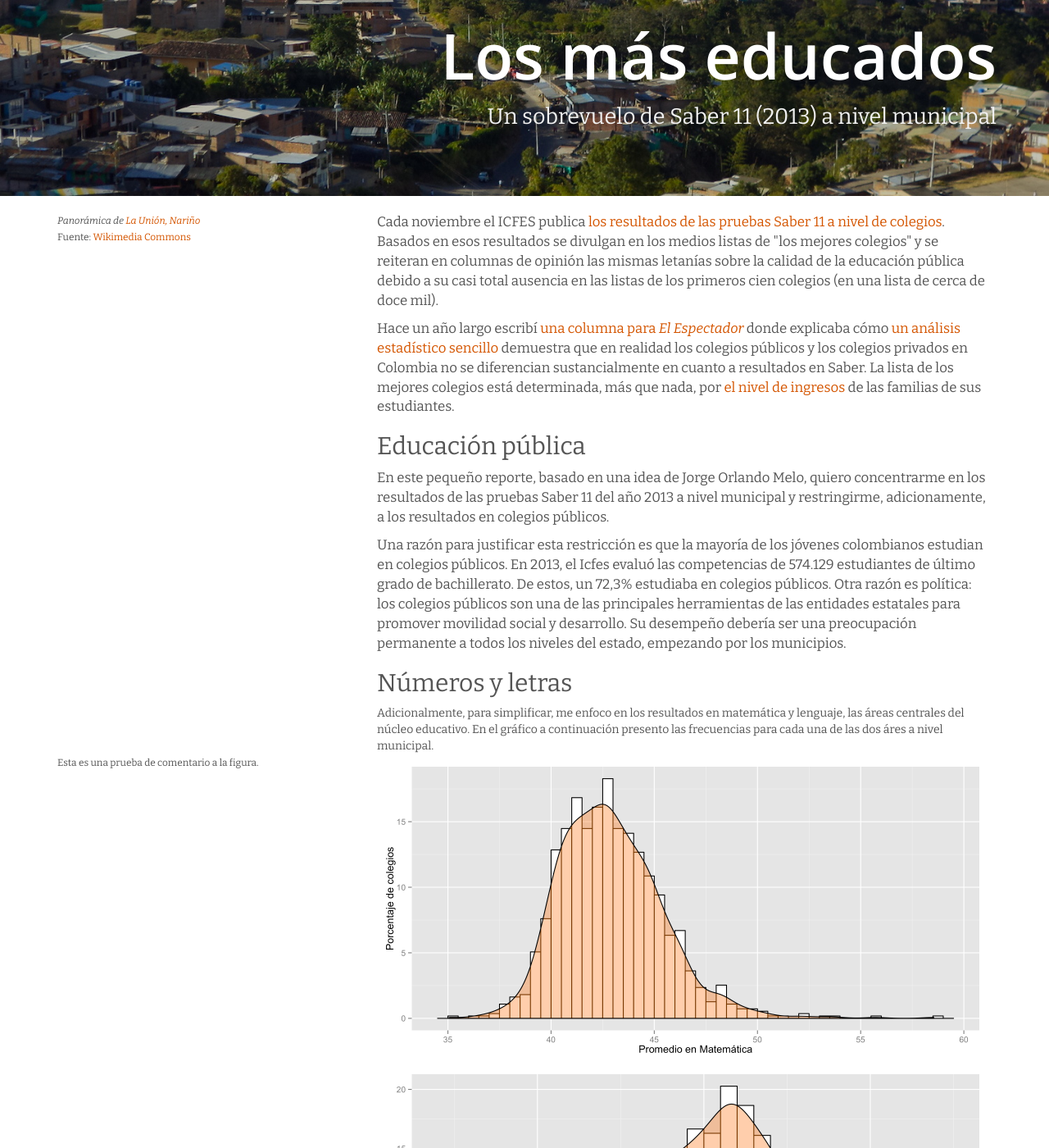
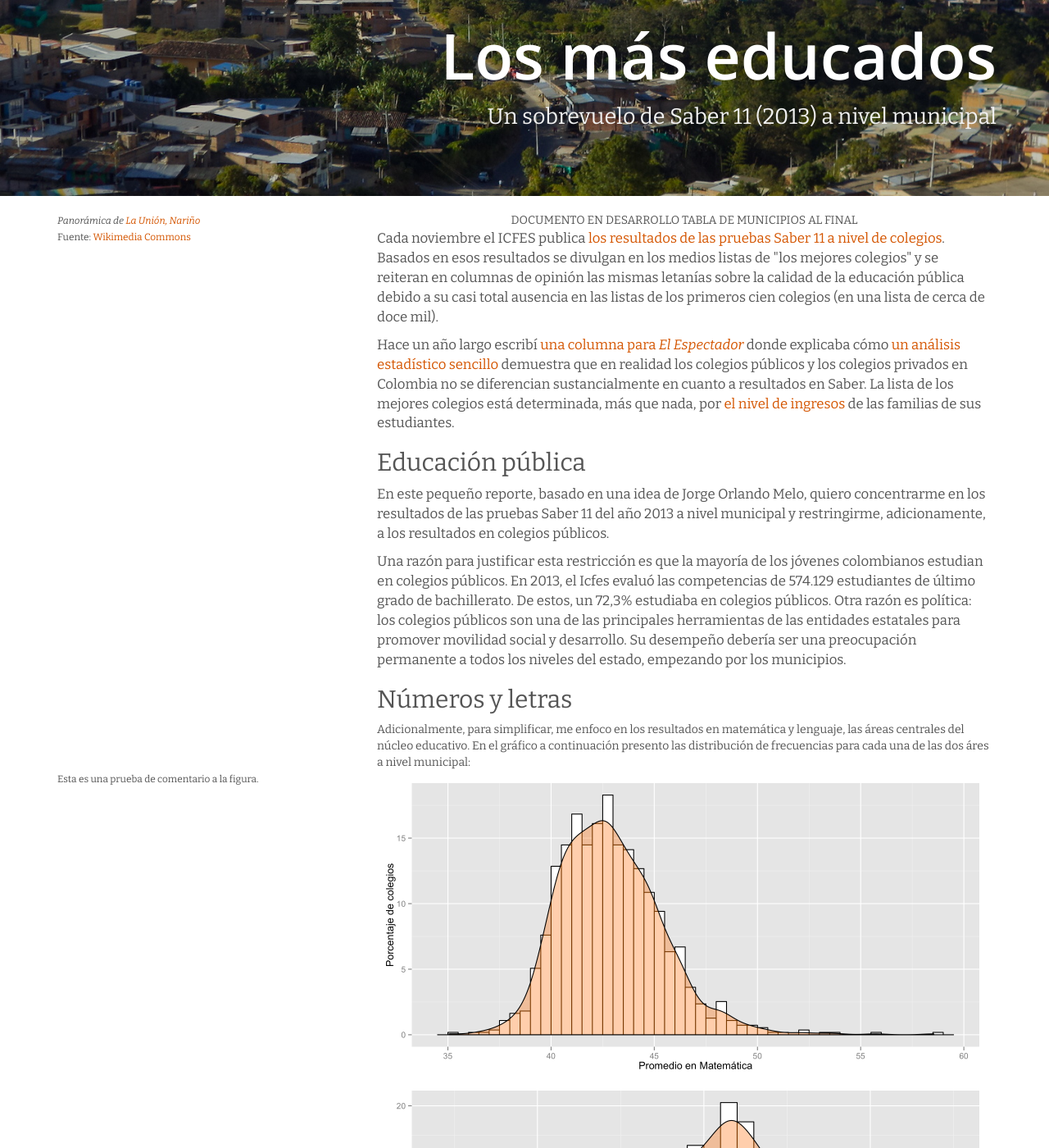
Before and after one commit to finiterank/saber_notebooks, a Jekyll site: the page built from index.md, in a window 1280 px wide and 1400 px high, scrolled down 485 px. Shown: the whole window at 82% size. Built offline with Jekyll 4.4.1, drawn with Linux system fonts in a browser that asks for light colours; nearby versions of some CDN libraries; Markdown is read by kramdown in place of the engine named in the settings.

Commit message:
Figura 1

```diff
--- a/index.md
+++ b/index.md
@@ -18,6 +18,8 @@
 </div>
 <div class="col-md-8 texto">
 
+<center>DOCUMENTO EN DESARROLLO TABLA DE MUNICIPIOS AL FINAL</center>
+
 <p>Cada noviembre el ICFES publica <a href="http://www.icfes.gov.co/resultados/saber-11-resultados?id=39">los resultados de las pruebas Saber 11 a nivel de colegios</a>. Basados en esos resultados se divulgan en los medios listas de "los mejores colegios" y se reiteran en columnas de opinión las mismas letanías sobre la calidad de la educación pública debido a su casi total ausencia en las listas de los primeros cien colegios (en una lista de cerca de doce mil). </p>
 
 <p>Hace un año largo escribí <a href="http://www.elespectador.com/opinion/columna-389967-saber-y-perder">una columna para <em>El Espectador</em></a> donde explicaba cómo <a href="http://nbviewer.ipython.org/url/finiterank.com/saber/saber.ipynb">un análisis estadístico sencillo</a> demuestra que en realidad los colegios públicos y los colegios privados en Colombia no se diferencian sustancialmente en cuanto a resultados en Saber. La lista de los mejores colegios está determinada, más que nada, por <a href="http://www.finiterank.com/notas/2013/12/19/19/">el nivel de ingresos</a> de las familias de sus estudiantes.</p>
@@ -30,7 +32,7 @@
 
 <h2>Números y letras</h2>
 
-Adicionalmente, para simplificar, me enfoco en los resultados en matemática y lenguaje, las áreas centrales del núcleo educativo. En el gráfico a continuación presento las frecuencias para cada una de las dos áres a nivel municipal.
+Adicionalmente, para simplificar, me enfoco en los resultados en matemática y lenguaje, las áreas centrales del núcleo educativo. En el gráfico a continuación presento las distribución de frecuencias para cada una de las dos áres a nivel municipal:
 </div>
 </div>
 
```
